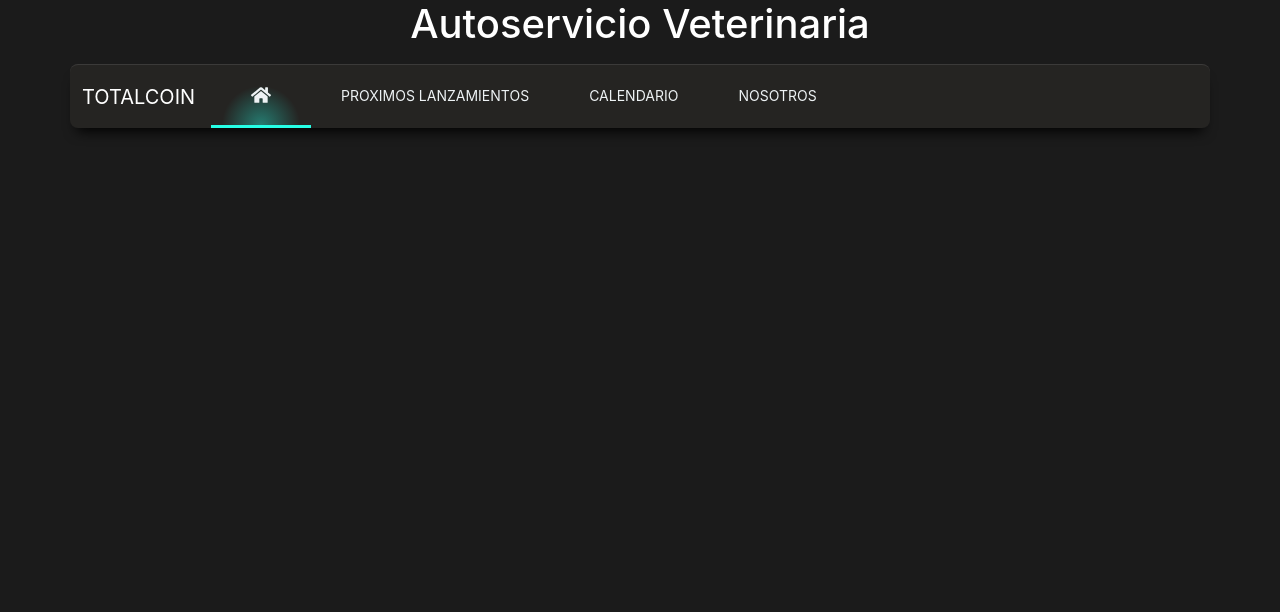
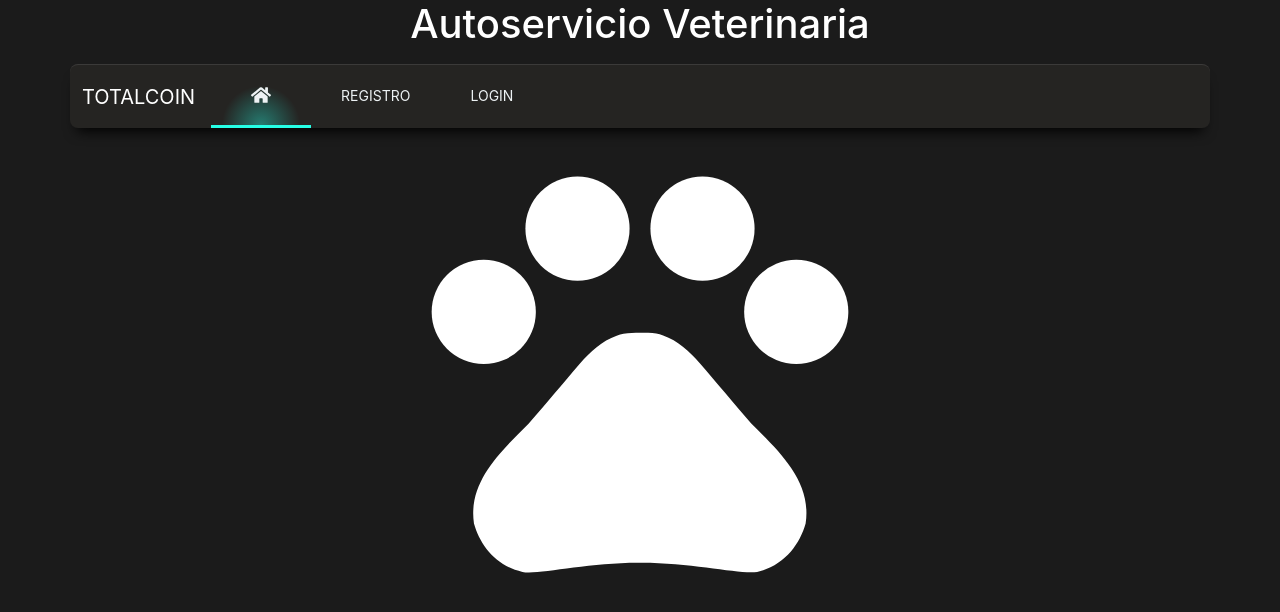
Before and after one commit to chollman/totalcoin-petshop, a React (Create React App) app: page / in a window 1280 px wide. Shown: the top 612 px of the page. Built offline with nearby package versions, Linux system fonts and the light colour scheme.

Commit message:
Home y links

```diff
--- a/src/App.js
+++ b/src/App.js
@@ -1,11 +1,15 @@
 import './App.scss'
 import { SharedLayout } from './components'
+import { MdOutlinePets } from 'react-icons/md'
 
 function App() {
   return (
     <div className='App'>
       <h1>Autoservicio Veterinaria</h1>
       <SharedLayout />
+      <div className='home-icon'>
+        <MdOutlinePets />
+      </div>
     </div>
   )
 }
--- a/src/App.scss
+++ b/src/App.scss
@@ -17,4 +17,8 @@ body {
   .App {
     text-align: center;
   }
+  .home-icon {
+    margin-top: -200px;
+    font-size: 500px;
+  }
 }
--- a/src/utils/navbar-links.js
+++ b/src/utils/navbar-links.js
@@ -8,17 +8,12 @@ export const navbarLinks = [
   },
   {
     id: 2,
-    title: 'Proximos lanzamientos',
-    url: '/proximamente',
+    title: 'Registro',
+    url: '/register',
   },
   {
     id: 3,
-    title: 'Calendario',
-    url: '/calendario',
-  },
-  {
-    id: 4,
-    title: 'Nosotros',
-    url: '/contacto',
+    title: 'Login',
+    url: '/login',
   },
 ]
```
